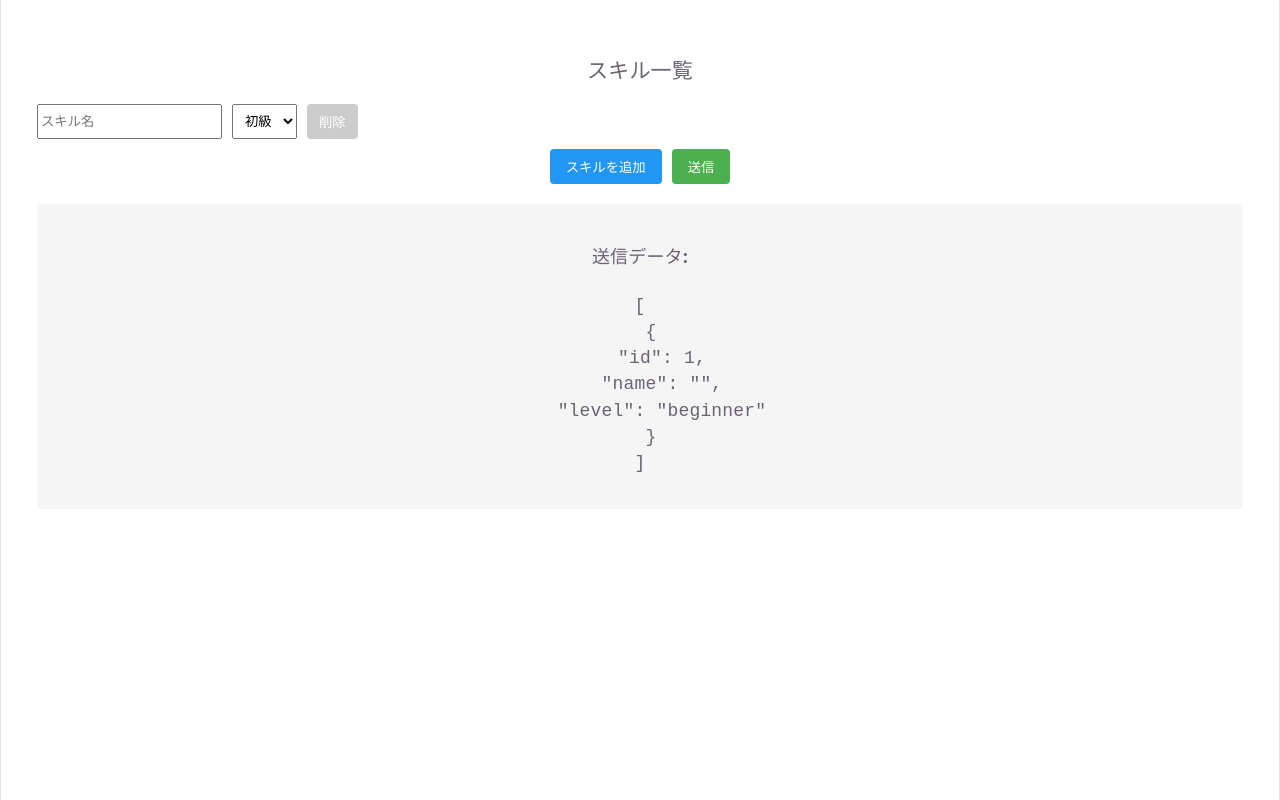
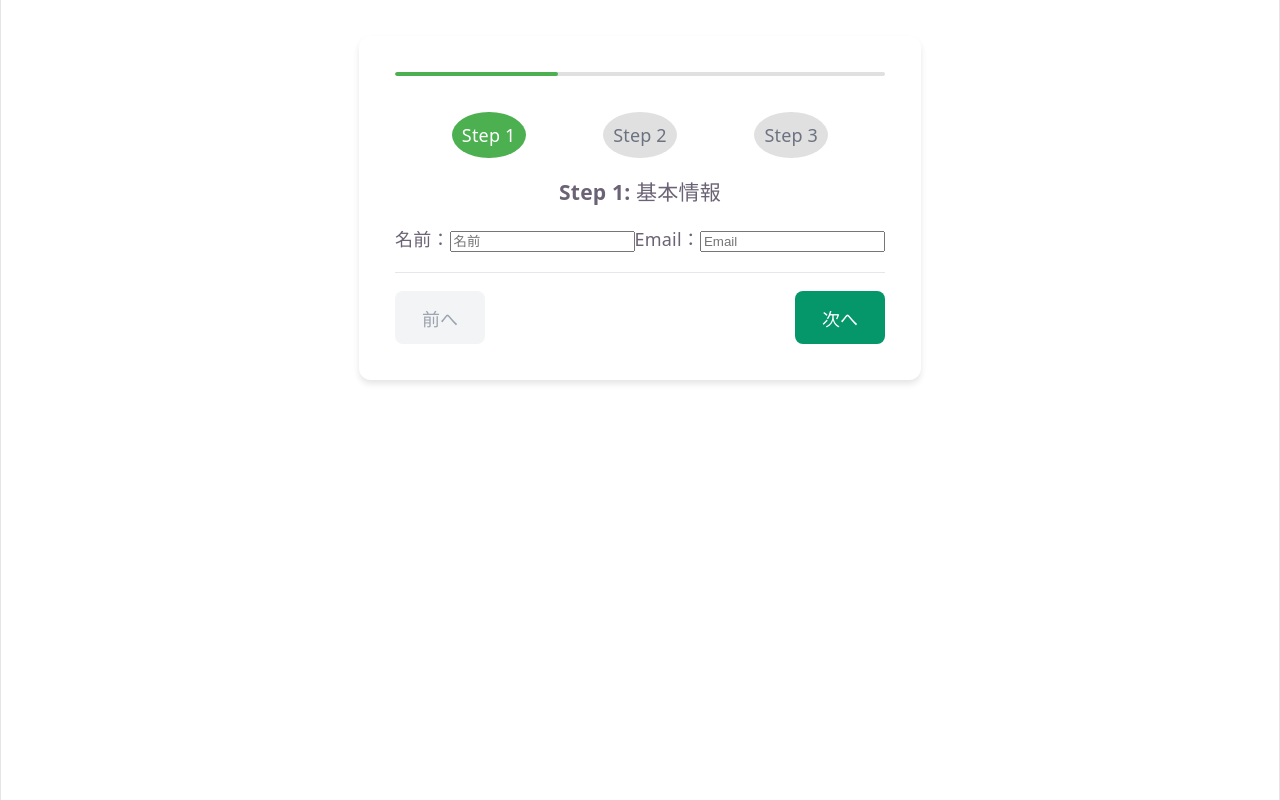
Before and after one commit to misakisoeda/react_tests, a React (Vite) app in the folder udemy-react-100/: page / in a window 1280 px wide. Built offline with nearby package versions, Linux system fonts and the light colour scheme.

Commit message:
feat: q25

```diff
--- a/udemy-react-100/src/App.css
+++ b/udemy-react-100/src/App.css
@@ -1057,3 +1057,62 @@ nav a.active {
   color: #61dafb;
   font-weight: bold;
 }
+
+.error {
+  color: red;
+  font-size: 12px;
+  margin-top: 4px;
+  display: block;
+}
+
+.skill-row {
+  display: flex;
+  gap: 10px;
+  margin-bottom: 10px;
+}
+
+.password-strength {
+  font-size: 14px;
+  margin-top: 4px;
+}
+
+.multi-step-form {
+  max-width: 600px;
+  margin: 0 auto;
+}
+
+.progress-bar {
+  height: 4px;
+  background: #e0e0e0;
+  border-radius: 2px;
+  overflow: hidden;
+}
+
+.progress {
+  height: 100%;
+  background: #4CAF50;
+  transition: width 0.3s ease;
+}
+
+.step-indicator {
+  display: flex;
+  justify-content: space-around;
+  margin: 20px 0;
+}
+
+.step-indicator span {
+  padding: 10px;
+  border-radius: 50%;
+  background: #e0e0e0;
+}
+
+.step-indicator span.active {
+  background: #4CAF50;
+  color: white;
+}
+
+.navigation {
+  display: flex;
+  justify-content: space-between;
+  margin-top: 20px;
+}
--- a/udemy-react-100/src/App.tsx
+++ b/udemy-react-100/src/App.tsx
@@ -1,11 +1,11 @@
 import './App.css';
-import Question24 from './components/basic/Question24';
+import Question25 from './components/basic/Question25';
 
 function App() {
 
   return (
     <>
-      <Question24 />
+      <Question25 />
     </>
   )
 }
--- /dev/null
+++ b/udemy-react-100/src/components/basic/Question25.tsx
@@ -0,0 +1,155 @@
+import { useState } from 'react';
+
+type FormValues = {
+  name: string;
+  email: string;
+  address: string;
+  phone: string;
+};
+
+type Errors = Partial<Record<keyof FormValues, string>>;
+
+type Step = 1 | 2 | 3;
+
+function MultiStepForm() {
+  const [currentStep, setCurrentStep] = useState<Step>(1);
+  const [formData, setFormData] = useState<FormValues>({
+    // Step 1
+    name: '',
+    email: '',
+    // Step 2
+    address: '',
+    phone: '',
+    // Step 3 は確認のみ
+  });
+  const [errors, setErrors] = useState<Errors>({});
+
+  const validateStep = (step: Step): boolean => {
+    const newErrors: Errors = {};
+
+    if (step === 1) {
+      if (!formData.name) {
+        newErrors.name = '名前は必須です';
+      }
+      if (!formData.email) {
+        newErrors.email = 'Emailは必須です';
+      }
+    }
+    if (step === 2) {
+      if (!formData.address) {
+        newErrors.address = '住所は必須です';
+      }
+      if (!formData.phone) {
+        newErrors.phone = '電話番号は必須です';
+      }
+    }
+
+    setErrors(newErrors);
+    return Object.keys(newErrors).length === 0;
+  };
+
+  const handleChange = (e: React.ChangeEvent<HTMLInputElement>) => {
+    const { name, value } = e.target;
+    setFormData(prev => ({ ...prev, [name]: value }))
+  };
+
+  const handleNext = () => {
+    // 次のステップへ
+    if (validateStep(currentStep)) {
+      setCurrentStep(prev => (prev + 1) as Step);
+    }
+  };
+
+  const handlePrev = () => {
+    // 前のステップへ
+    setCurrentStep(prev => (prev - 1) as Step);
+  };
+
+  const handleSubmit = () => {
+    if (validateStep(1) && validateStep(2)) {
+      alert(JSON.stringify(formData, null, 2));
+    }
+  };
+
+  const renderStep = () => {
+    switch(currentStep) {
+      case 1:
+        return (
+          <div>
+            <h3>Step 1: 基本情報</h3>
+            <label>名前：<input type="text" name="name" value={formData.name} onChange={handleChange} placeholder="名前" /></label>
+            {errors.name && <span className="error">{errors.name}</span>}
+            <label>Email：<input type="email" name="email" value={formData.email} onChange={handleChange} placeholder="Email" /></label>
+            {errors.email && <span className="error">{errors.email}</span>}
+          </div>
+        );
+      case 2:
+        return (
+          <div>
+            <h3>Step 2: 詳細情報</h3>
+            <label>住所：<input type="text" name="address" value={formData.address} onChange={handleChange} placeholder="住所" /></label>
+            {errors.address && <span className="error">{errors.address}</span>}
+            <label>電話番号：<input type="tel" name="phone" value={formData.phone} onChange={handleChange} placeholder="電話番号" /></label>
+            {errors.phone && <span className="error">{errors.phone}</span>}
+          </div>
+        );
+      case 3:
+        return (
+          <div>
+            <h3>Step 3: 確認</h3>
+            <p>名前: {formData.name}</p>
+            <p>Email: {formData.email}</p>
+            <p>住所: {formData.address}</p>
+            <p>電話番号: {formData.phone}</p>
+          </div>
+        );
+      default:
+        return null;
+    }
+  };
+
+  return (
+    <div className="multi-step-form">
+      <div className="progress-bar">
+        <div
+          className="progress"
+          style={{ width: `${(currentStep / 3) * 100}%` }}
+        />
+      </div>
+
+      <div className="step-indicator">
+        {[1, 2, 3].map(step => (
+          <span
+            key={step}
+            className={step === currentStep ? 'active' : ''}
+          >
+            Step {step}
+          </span>
+        ))}
+      </div>
+
+      {renderStep()}
+
+      <div className="navigation">
+        <button
+          onClick={handlePrev}
+          disabled={currentStep === 1}
+        >
+          前へ
+        </button>
+
+        {currentStep < 3 ? (
+          <button onClick={handleNext}>
+            次へ
+          </button>
+        ) : (
+          <button onClick={handleSubmit}>
+            送信
+          </button>
+        )}
+      </div>
+    </div>
+  );
+}
+
+export default MultiStepForm;
```
